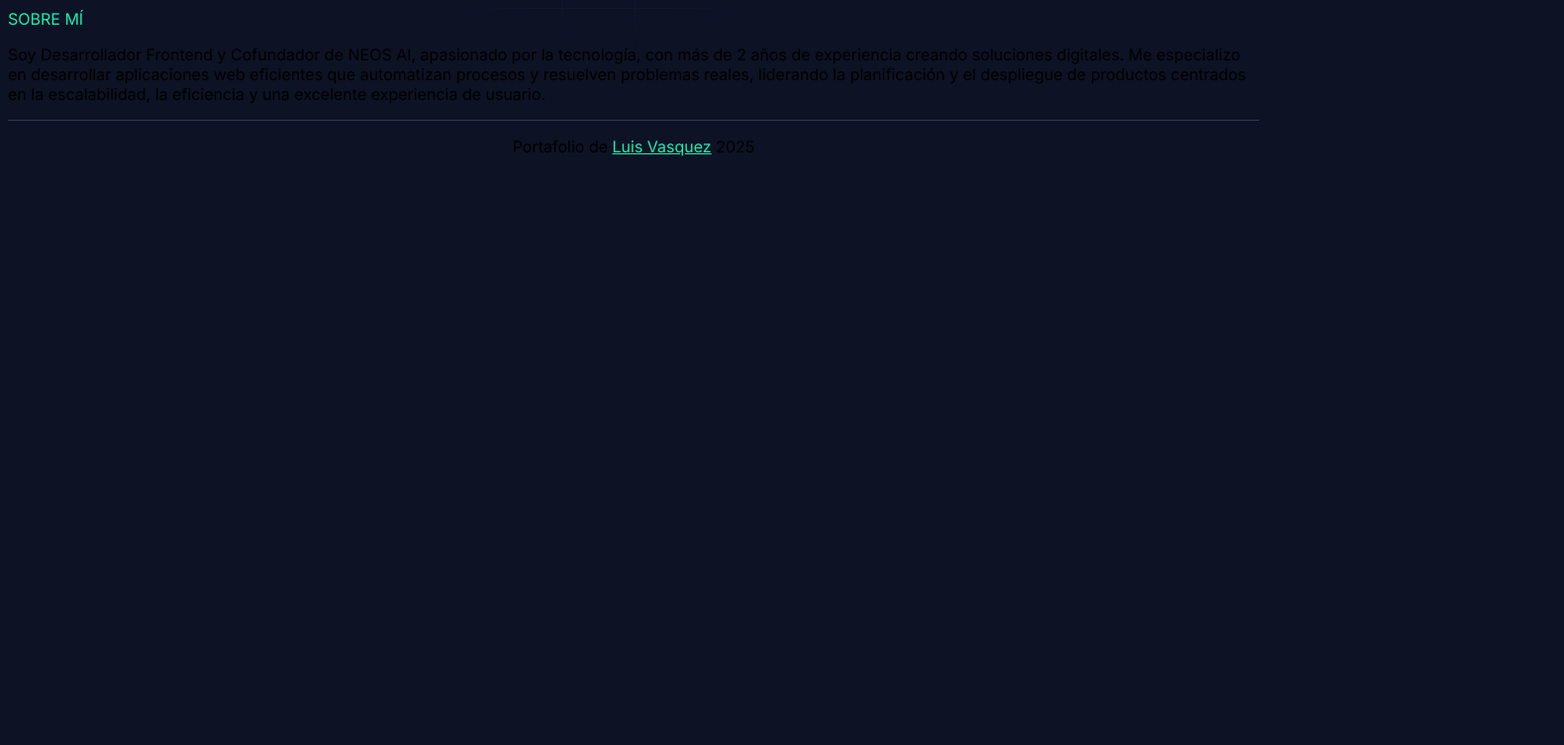
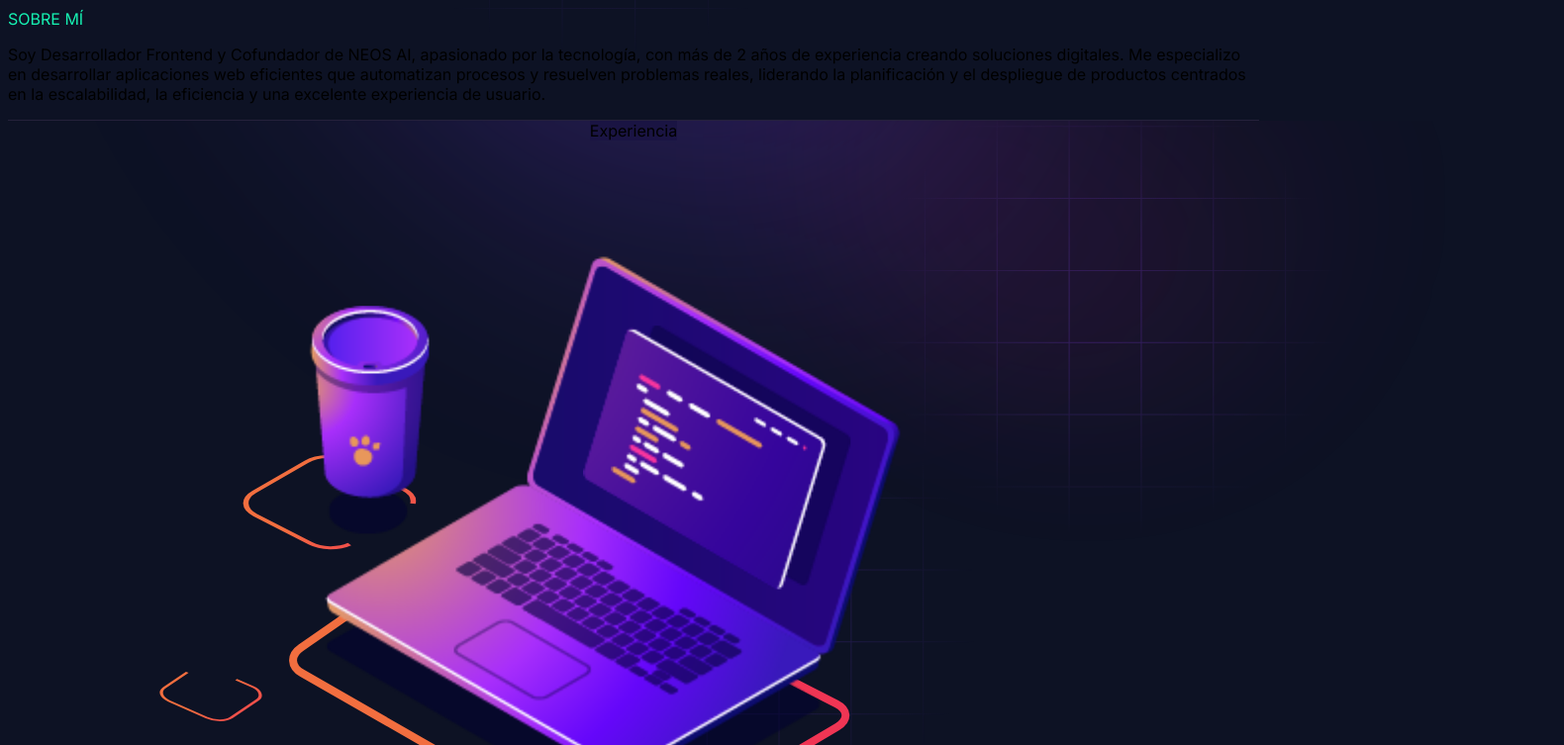
Before and after one commit to dev-luisvasquez/Portfolio, a Next.js app: page / in a window 1280 px wide. Shown: the part 1483-2236 px from the top of the page at 99% size, 1580 px wide, since content can reach past the window. Before the commit the page ends 1665 px from the top, so only its background shows below. Built offline with nearby package versions, Linux system fonts and the light colour scheme.

Commit message:
Importar Experience en page.js y ajustar comentarios para mejorar la legibilidad del código

```diff
--- a/app/page.js
+++ b/app/page.js
@@ -1,7 +1,7 @@
 import HeroSection from "./components/homepage/hero-section";
 import AboutSection from "./components/homepage/about";
-/* import Experience from "./components/homepage/experience";
-import Skills from "./components/homepage/skills";
+import Experience from "./components/homepage/experience";
+/* import Skills from "./components/homepage/skills";
 import Projects from "./components/homepage/projects";
 import ContactSection from "./components/homepage/contact"; */
 
@@ -11,8 +11,8 @@ export default async function Home() {
     <div suppressHydrationWarning>
       <HeroSection />
       <AboutSection />
-     {/*  <Experience />
-      <Skills />
+      <Experience />
+      {/* <Skills />
       <Projects />
       <ContactSection /> */}
     </div>
```
